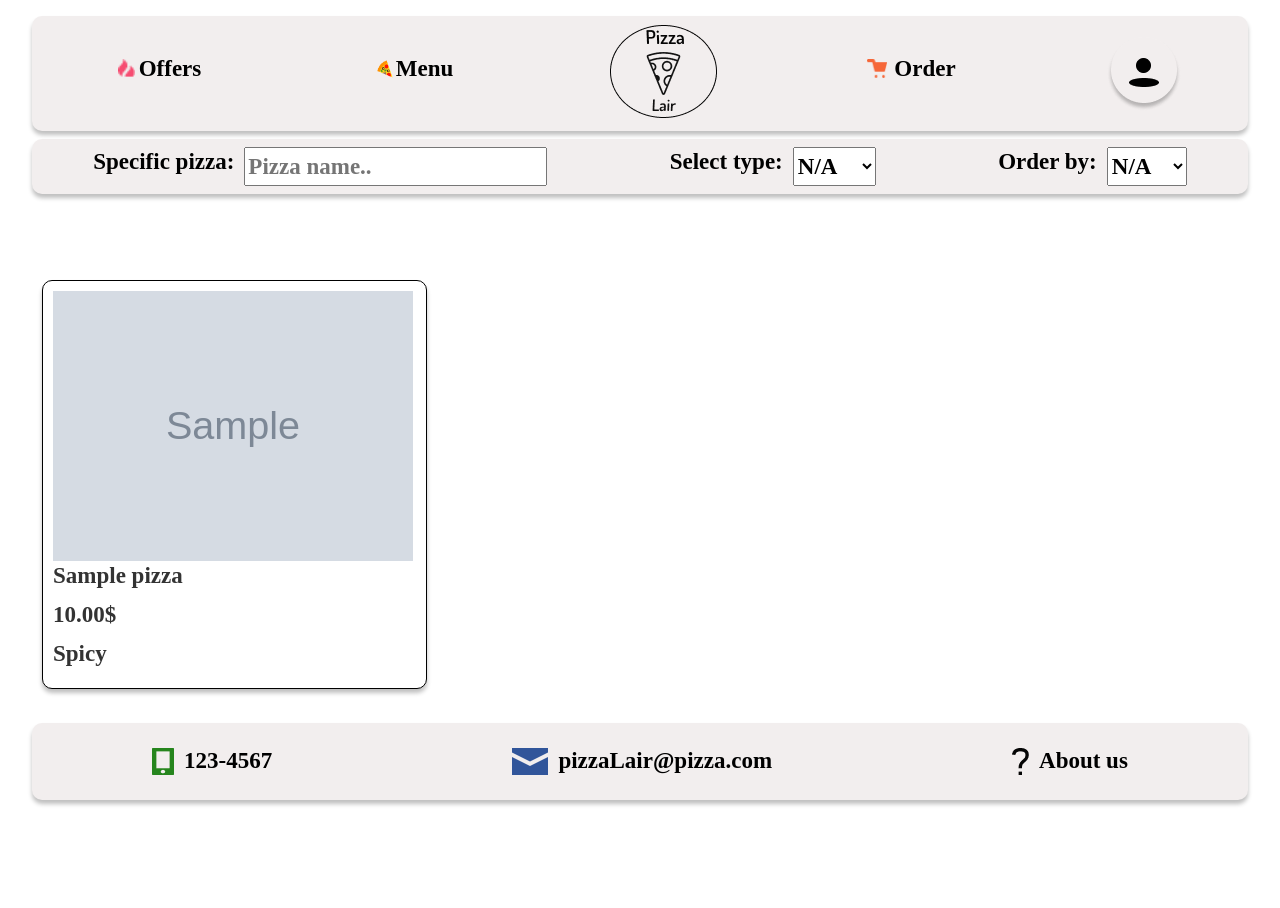
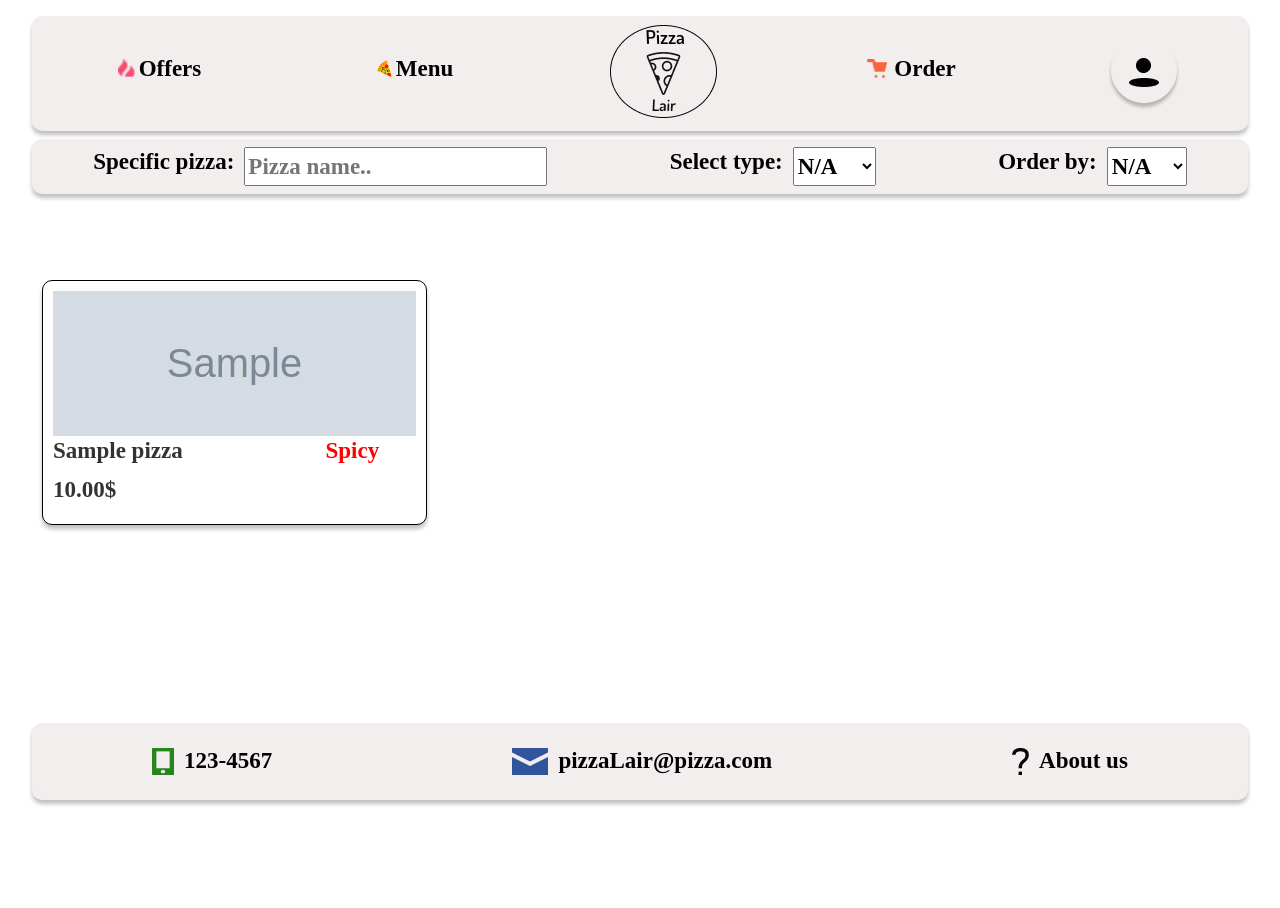
Before and after one commit to bjarkiivars/CandyQueen, a Django app: page /menu/ in a window 1280 px wide. Shown: the top 908 px of the page. After the commit the page ends 806 px from the top, so only its background shows below. Run offline with Django 4.2, Linux system fonts and the light colour scheme; tables that the repository leaves empty hold one stand-in row (values such as "Sample post"); grey boxes marked "Sample" are stand-in pictures; some libraries are stand-ins or nearby versions.

Commit message:
Spicy/vegan tag

```diff
--- a/pizzafront/templates/index.html
+++ b/pizzafront/templates/index.html
@@ -97,16 +97,19 @@
                 {% for unit in pizza %}
                     <div class="pizza" data-name="{{ unit.name }}" data-img="{{ unit.pizza_image }}"
                          data-id="{{ unit.id }}" data-type="{{ unit.pizza_type_id }}">
-                        <img class="menuimg" src="" alt="pizza" id="img-{{ unit.id }}">
-                        <p>{{ unit.name }}</p>
+                        <div class="imgContainer">
+                            <img class="menuimg" src="" alt="pizza" id="img-{{ unit.id }}">
+                        </div>
+                        <div class="pizzatext">
+                            <p> {{ unit.name }} </p>
+                            <p></p>
+                            {% for type in pizzatype %}
+                                {% if type.id == unit.pizza_type_id %}
+                                    <p class="{{ type.name_display }}"> {{ type.name_display }} </p>
+                                {% endif %}
+                            {% endfor %}
+                        </div>
                         <p>{{ unit.price }}$</p>
-                        {% if unit.pizza_type_id %}
-                            {% if unit.pizza_type_id == 1 %}
-                                <p class="pType">Spicy</p>
-                            {% else %}
-                                <p class="pType">Vegan</p>
-                            {% endif %}
-                        {% endif %}
                     </div>
                 {% endfor %}
             </div>
--- a/static/css/style.css
+++ b/static/css/style.css
@@ -115,14 +115,35 @@ html, body {
     width: 33%;
 }
 
+.pizzatext {
+    display: grid;
+    grid-template-columns: 50% 25% 25%;
+}
+
+.Spicy {
+    color: red;
+}
+
+.Vegan {
+    color: green;
+}
+
+.imgContainer {
+    position: relative;
+    width: 100%;
+    height: 0;
+    padding-top: calc(100% * (100 / 250));
+}
+
 .menuimg {
-    width: 99%;
-    /* clip-path: inset(0 0 50% 0 round 10px); */
-    overflow: hidden;
+    position: absolute;
+    top: 0;
+    width: 100%;
+    height: 100%;
+    object-fit: cover;
 }
 .offerimg {
     width: 100%;
-    overflow: hidden;
 }
 /*---------------------------------------------- ContentBody END ----------------------------------------*/
 /* filter display  ONLY VISIBLE when /menu/ */
```
